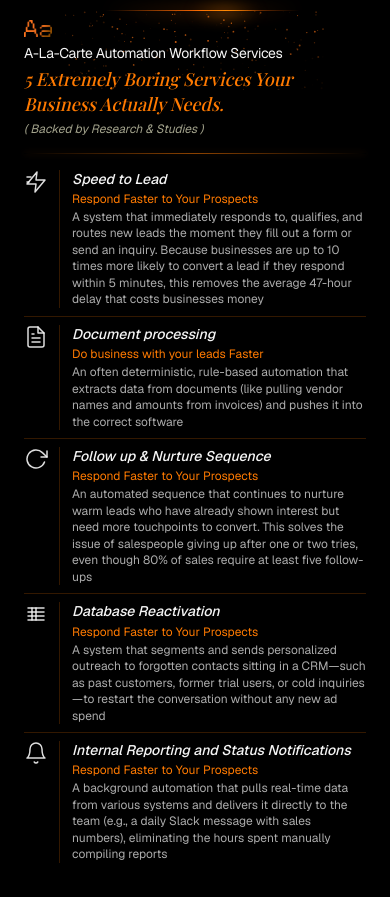
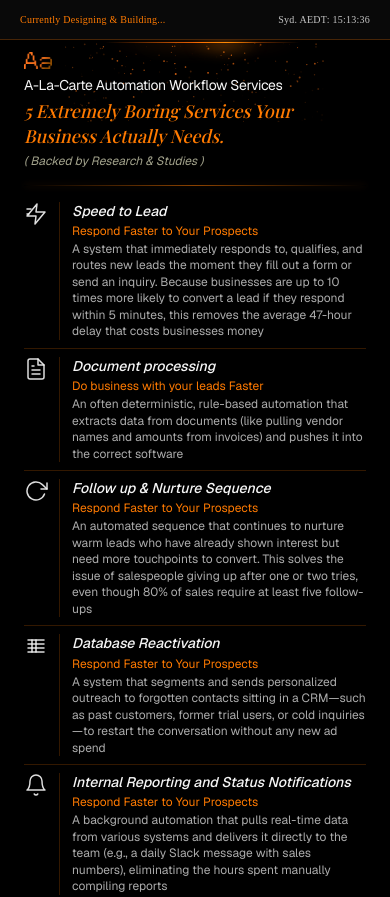
Before and after one commit to telluricaquarian/areculateirservices, a Next.js app: page / in a window 390 px wide. Shown: the top 897 px of the page. Built offline with nearby package versions, Linux system fonts and the light colour scheme; a web font is replaced by a local one.

Commit message:
add mobile sticky header with animated status and Sydney clock

```diff
--- a/app/page.tsx
+++ b/app/page.tsx
@@ -4,6 +4,7 @@ import { ServicesList } from "@/components/services-list"
 import { BottomCTA } from "@/components/bottom-cta"
 import { FooterMeta } from "@/components/footer-meta"
 import { SparklesCore } from "@/components/ui/sparkles"
+import { MobileHeader } from "@/components/MobileHeader"
 
 export default function Home() {
   return (
@@ -121,7 +122,9 @@ export default function Home() {
       {/* ============================================================
           MOBILE LAYOUT — unchanged
           ============================================================ */}
-      <div className="md:hidden px-6 py-5">
+      <MobileHeader />
+
+      <div className="md:hidden px-6 pt-[52px] pb-5">
         <IntroBlock />
 
         {/* Orange gradient divider — header / service grid break */}
--- /dev/null
+++ b/components/MobileHeader.tsx
@@ -0,0 +1,69 @@
+'use client'
+
+import { useEffect, useState } from 'react'
+
+function useSydneyTime() {
+  const [display, setDisplay] = useState<{ time: string; tz: string } | null>(null)
+
+  useEffect(() => {
+    const timeFmt = new Intl.DateTimeFormat('en-AU', {
+      timeZone: 'Australia/Sydney',
+      hour: '2-digit',
+      minute: '2-digit',
+      second: '2-digit',
+      hour12: false,
+    })
+
+    const tick = () => {
+      const now = new Date()
+      const parts = new Intl.DateTimeFormat('en-AU', {
+        timeZone: 'Australia/Sydney',
+        timeZoneName: 'short',
+      }).formatToParts(now)
+      const tz = parts.find(p => p.type === 'timeZoneName')?.value ?? 'AEST'
+      setDisplay({ time: timeFmt.format(now), tz })
+    }
+
+    tick()
+    const id = setInterval(tick, 1000)
+    return () => clearInterval(id)
+  }, [])
+
+  return display
+}
+
+function useAnimatedDots() {
+  const [dots, setDots] = useState('...')
+
+  useEffect(() => {
+    const frames = ['.', '..', '...']
+    let i = 0
+    const id = setInterval(() => {
+      i = (i + 1) % frames.length
+      setDots(frames[i])
+    }, 500)
+    return () => clearInterval(id)
+  }, [])
+
+  return dots
+}
+
+export function MobileHeader() {
+  const sydneyTime = useSydneyTime()
+  const dots = useAnimatedDots()
+
+  return (
+    <div className="md:hidden fixed top-0 inset-x-0 z-50 flex items-center justify-between px-5 h-10 bg-[#0a0a0a]/95 backdrop-blur-sm border-b border-primary/25">
+      {/* Left — animated status text */}
+      <span className="font-mono text-primary text-[10px] tracking-wide leading-none">
+        Currently Designing &amp; Building
+        <span className="inline-block w-[14px] text-left">{dots}</span>
+      </span>
+
+      {/* Right — live Sydney clock */}
+      <span className="font-mono text-foreground/80 text-[10px] tracking-wide tabular-nums leading-none">
+        {sydneyTime ? `Syd. ${sydneyTime.tz}: ${sydneyTime.time}` : ''}
+      </span>
+    </div>
+  )
+}
```
